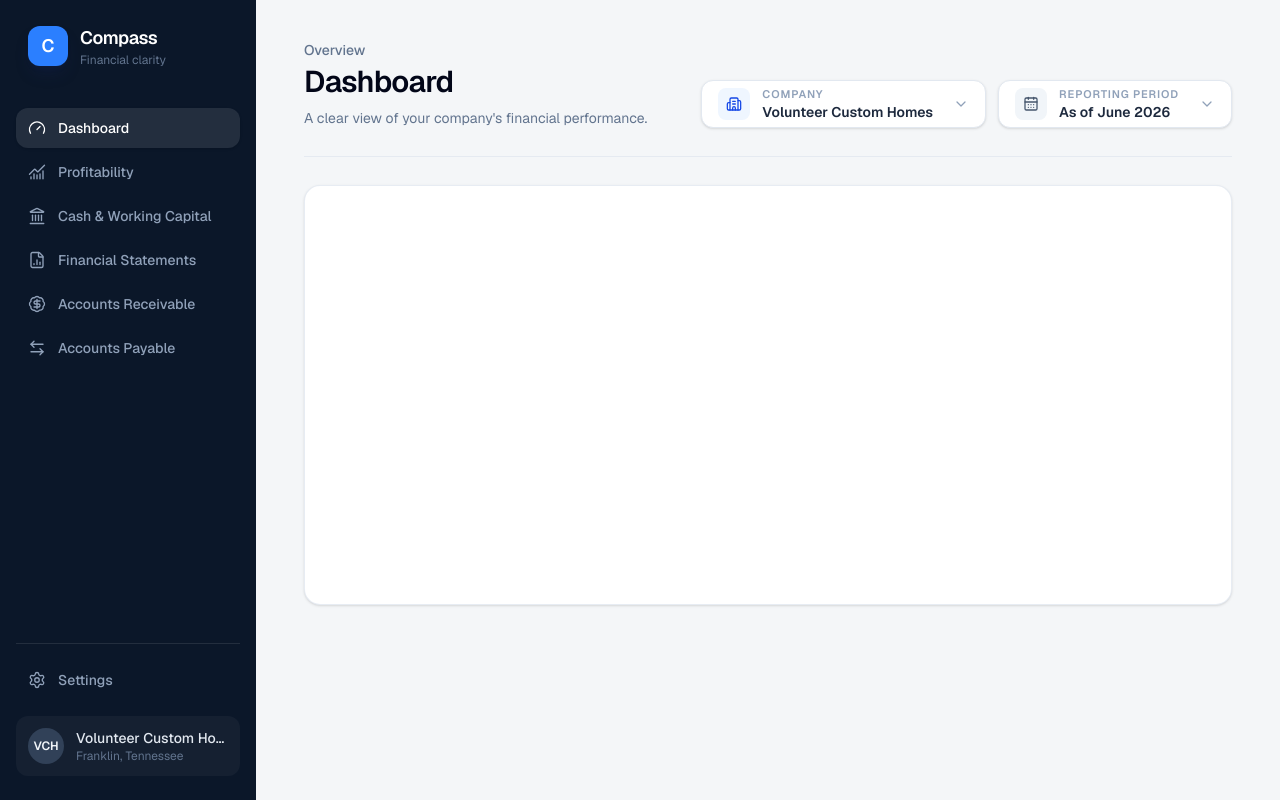
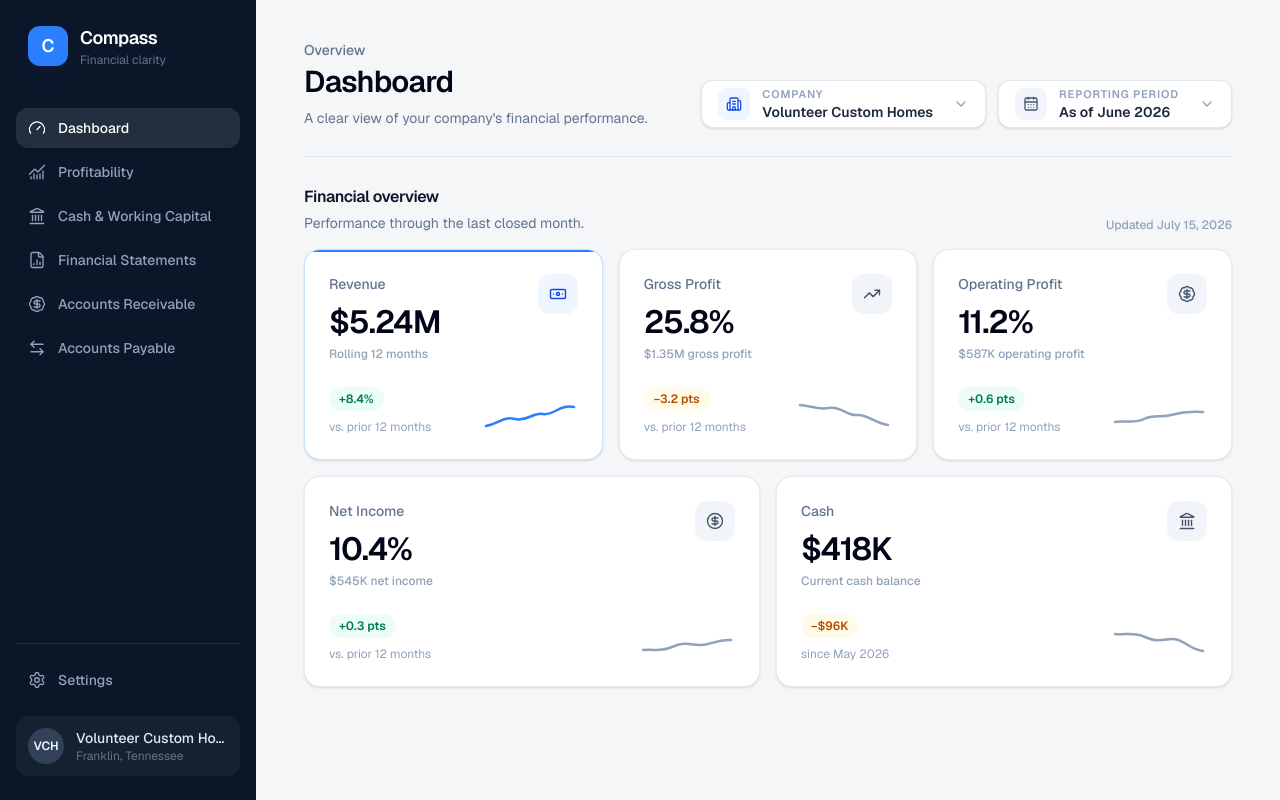
Before and after one commit to jhelton0518/Compass, a Next.js app: page / in a window 1280 px wide. Built offline with nearby package versions, Linux system fonts and the light colour scheme.

Commit message:
Add dashboard KPI overview

```diff
--- a/app/page.tsx
+++ b/app/page.tsx
@@ -1,5 +1,6 @@
 import { Sidebar } from "../components/sidebar";
 import { DashboardHeader } from "../components/dashboard-header";
+import { DashboardContent } from "../components/dashboard/dashboard-content";
 
 export default function HomePage() {
   return (
@@ -9,8 +10,7 @@ export default function HomePage() {
       <main className="min-h-screen px-6 py-8 sm:px-8 lg:px-12 lg:py-10">
         <div className="mx-auto max-w-[1440px]">
           <DashboardHeader />
-
-          <div className="mt-7 min-h-[420px] rounded-2xl border border-slate-200/80 bg-white shadow-sm" />
+          <DashboardContent />
         </div>
       </main>
     </div>
--- a/components/dashboard/dashboard-content.tsx
+++ b/components/dashboard/dashboard-content.tsx
@@ -1,23 +1,101 @@
-import { MetricCard } from "@/components/dashboard/metric-card";
-import { FinancialBriefing } from "@/components/dashboard/financial-briefing";
+import {
+  BadgeDollarSign,
+  Banknote,
+  CircleDollarSign,
+  Landmark,
+  TrendingUp,
+} from "lucide-react";
+
+import { MetricCard } from "./metric-card";
 
 const metrics = [
-  { label: "Revenue (R12M)" },
-  { label: "Gross Profit %" },
-  { label: "Overhead %" },
-  { label: "Net Income %" },
+  {
+    label: "Revenue",
+    value: "$5.24M",
+    context: "Rolling 12 months",
+    change: "+8.4%",
+    changeLabel: "vs. prior 12 months",
+    trend: "positive" as const,
+    icon: Banknote,
+    chartPath: "M4 31 C17 29, 21 21, 33 24 S51 17, 61 19 S78 9, 92 12",
+    featured: true,
+  },
+  {
+    label: "Gross Profit",
+    value: "25.8%",
+    context: "$1.35M gross profit",
+    change: "−3.2 pts",
+    changeLabel: "vs. prior 12 months",
+    trend: "negative" as const,
+    icon: TrendingUp,
+    chartPath: "M4 10 C17 11, 21 15, 33 13 S51 21, 61 20 S78 28, 92 30",
+  },
+  {
+    label: "Operating Profit",
+    value: "11.2%",
+    context: "$587K operating profit",
+    change: "+0.6 pts",
+    changeLabel: "vs. prior 12 months",
+    trend: "positive" as const,
+    icon: BadgeDollarSign,
+    chartPath: "M4 27 C15 25, 23 29, 33 24 S49 23, 60 20 S78 16, 92 17",
+  },
+  {
+    label: "Net Income",
+    value: "10.4%",
+    context: "$545K net income",
+    change: "+0.3 pts",
+    changeLabel: "vs. prior 12 months",
+    trend: "positive" as const,
+    icon: CircleDollarSign,
+    chartPath: "M4 28 C17 27, 22 30, 33 25 S49 22, 60 23 S76 17, 92 18",
+  },
+  {
+    label: "Cash",
+    value: "$418K",
+    context: "Current cash balance",
+    change: "−$96K",
+    changeLabel: "since May 2026",
+    trend: "negative" as const,
+    icon: Landmark,
+    chartPath: "M4 12 C16 13, 23 10, 34 15 S50 18, 61 17 S77 27, 92 29",
+  },
 ];
 
 export function DashboardContent() {
   return (
-    <div className="space-y-6">
-      <div className="grid grid-cols-1 gap-4 sm:grid-cols-2 xl:grid-cols-4">
-        {metrics.map((metric) => (
-          <MetricCard key={metric.label} label={metric.label} />
+    <section className="mt-7" aria-labelledby="financial-overview-heading">
+      <div className="mb-4 flex flex-col gap-1 sm:flex-row sm:items-end sm:justify-between">
+        <div>
+          <h2
+            id="financial-overview-heading"
+            className="text-base font-semibold tracking-tight text-slate-900"
+          >
+            Financial overview
+          </h2>
+          <p className="mt-1 text-sm text-slate-500">
+            Performance through the last closed month.
+          </p>
+        </div>
+        <p className="text-xs font-medium text-slate-400">Updated July 15, 2026</p>
+      </div>
+
+      <div className="grid grid-cols-1 gap-4 sm:grid-cols-2 xl:grid-cols-6">
+        {metrics.map((metric, index) => (
+          <div
+            key={metric.label}
+            className={
+              index < 3
+                ? "xl:col-span-2"
+                : index === 3
+                  ? "xl:col-span-3"
+                  : "sm:col-span-2 xl:col-span-3"
+            }
+          >
+            <MetricCard {...metric} />
+          </div>
         ))}
       </div>
-
-      <FinancialBriefing />
-    </div>
+    </section>
   );
 }
--- a/components/dashboard/metric-card.tsx
+++ b/components/dashboard/metric-card.tsx
@@ -1,15 +1,87 @@
+import type { LucideIcon } from "lucide-react";
+
 type MetricCardProps = {
   label: string;
-  value?: string;
+  value: string;
+  context: string;
+  change: string;
+  changeLabel: string;
+  trend: "positive" | "negative" | "neutral";
+  icon: LucideIcon;
+  chartPath: string;
+  featured?: boolean;
 };
 
-export function MetricCard({ label, value = "—" }: MetricCardProps) {
+const trendStyles = {
+  positive: "bg-emerald-50 text-emerald-700",
+  negative: "bg-amber-50 text-amber-700",
+  neutral: "bg-slate-100 text-slate-600",
+};
+
+export function MetricCard({
+  label,
+  value,
+  context,
+  change,
+  changeLabel,
+  trend,
+  icon: Icon,
+  chartPath,
+  featured = false,
+}: MetricCardProps) {
   return (
-    <div className="rounded-lg border border-slate-200 bg-white p-5">
-      <p className="text-[13px] font-medium text-slate-500">{label}</p>
-      <p className="mt-2 text-2xl font-semibold tracking-tight text-slate-900">
-        {value}
-      </p>
-    </div>
+    <article
+      className={`relative overflow-hidden rounded-2xl border bg-white p-5 shadow-sm transition-transform duration-200 hover:-translate-y-0.5 hover:shadow-md sm:p-6 ${
+        featured ? "border-blue-200/80" : "border-slate-200/80"
+      }`}
+    >
+      {featured ? (
+        <div className="absolute inset-x-0 top-0 h-0.5 bg-blue-500" />
+      ) : null}
+
+      <div className="flex items-start justify-between gap-4">
+        <div>
+          <p className="text-sm font-medium text-slate-500">{label}</p>
+          <p className="mt-3 text-[2rem] font-semibold leading-none tracking-[-0.035em] text-slate-950">
+            {value}
+          </p>
+          <p className="mt-2 text-xs font-medium text-slate-400">{context}</p>
+        </div>
+
+        <span
+          className={`grid size-10 shrink-0 place-items-center rounded-xl ${
+            featured ? "bg-blue-50 text-blue-700" : "bg-slate-100 text-slate-600"
+          }`}
+        >
+          <Icon aria-hidden="true" className="size-[18px]" strokeWidth={1.9} />
+        </span>
+      </div>
+
+      <div className="mt-6 flex items-end justify-between gap-4">
+        <div>
+          <span
+            className={`inline-flex rounded-full px-2.5 py-1 text-xs font-semibold ${trendStyles[trend]}`}
+          >
+            {change}
+          </span>
+          <p className="mt-2 text-xs text-slate-400">{changeLabel}</p>
+        </div>
+
+        <svg
+          aria-hidden="true"
+          className={`h-10 w-24 ${featured ? "text-blue-500" : "text-slate-400"}`}
+          viewBox="0 0 96 40"
+          fill="none"
+        >
+          <path
+            d={chartPath}
+            stroke="currentColor"
+            strokeWidth="2.5"
+            strokeLinecap="round"
+            strokeLinejoin="round"
+          />
+        </svg>
+      </div>
+    </article>
   );
 }
```
